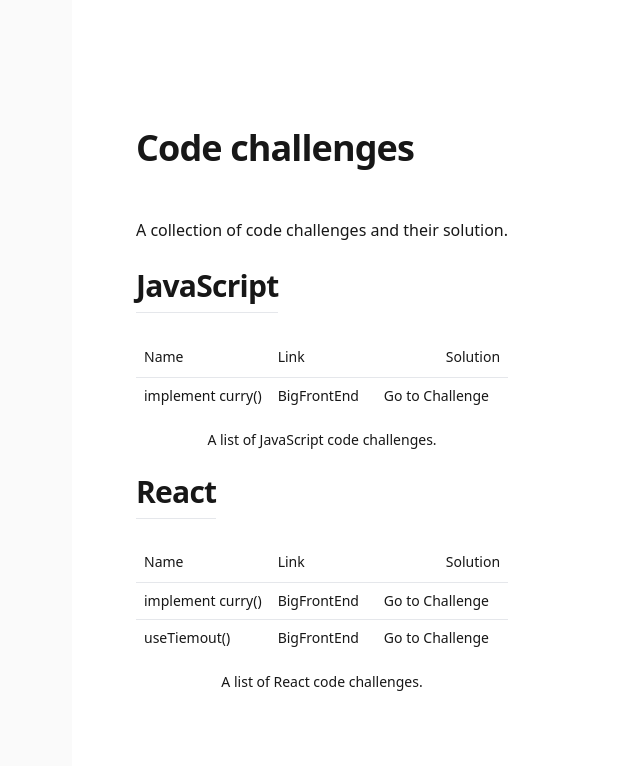
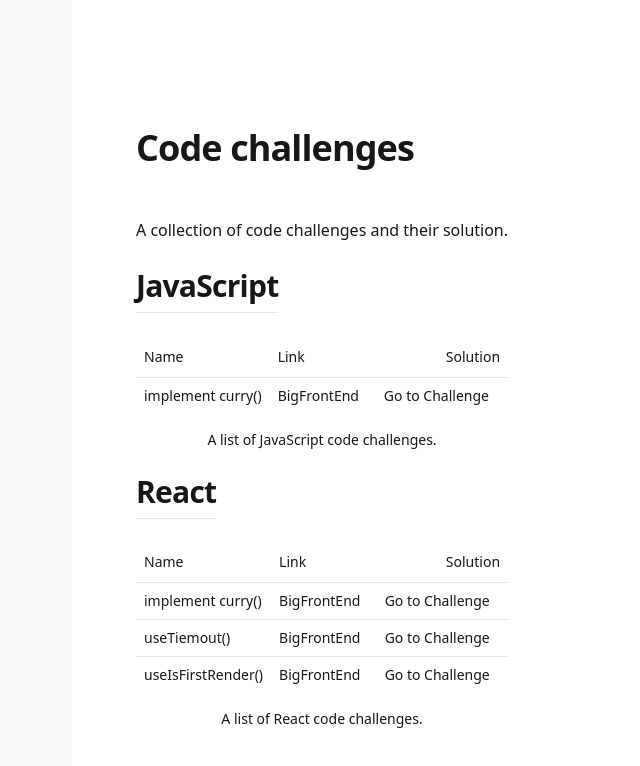
Before and after one commit to Galiano19/code-challenges, a Next.js app: page / in a window 1280 px wide. Shown: the top 766 px of the page, without its empty margins (184-824 px from the left). Built offline with nearby package versions, Linux system fonts and the light colour scheme.

Commit message:
challenge useisfirstrender

```diff
--- a/app/page.tsx
+++ b/app/page.tsx
@@ -87,6 +87,20 @@ export default function Home() {
               <a href="/react/usetimeout">Go to Challenge</a>
             </TableCell>
           </TableRow>
+          <TableRow>
+            <TableCell>useIsFirstRender()</TableCell>
+            <TableCell>
+              <a
+                href="https://bigfrontend.dev/react/useIsFirstRender"
+                target="_blank"
+              >
+                BigFrontEnd
+              </a>
+            </TableCell>
+            <TableCell>
+              <a href="/react/useisfirstrender">Go to Challenge</a>
+            </TableCell>
+          </TableRow>
         </TableBody>
       </Table>
     </Layout>
--- /dev/null
+++ b/app/react/useisfirstrender/page.tsx
@@ -0,0 +1,15 @@
+"use client";
+
+import ChallengePage from "@/app/components/pattern/ChallengePage/ChallengePage";
+import { TypographyP } from "@/app/components/ui/typography/typography";
+
+export default function FirstRender() {
+  return (
+    <ChallengePage
+      title="useIsFirstRender()"
+      description="Create a hook to tell if it is the first render."
+    >
+      <TypographyP>Check code in repo</TypographyP>
+    </ChallengePage>
+  );
+}
--- /dev/null
+++ b/app/react/useisfirstrender/useIsFirstRender.ts
@@ -0,0 +1,12 @@
+import { useRef } from "react";
+
+export function useIsFirstRender(): boolean {
+  const isFirstRender = useRef(true);
+
+  if (isFirstRender.current) {
+    isFirstRender.current = false;
+    return true;
+  }
+
+  return false;
+}
--- a/app/react/usetimeout/page.tsx
+++ b/app/react/usetimeout/page.tsx
@@ -5,7 +5,7 @@ import { useState } from "react";
 import { useTimeout } from "./useTimeout";
 import { TypographyP } from "@/app/components/ui/typography/typography";
 
-export default function CounterApp() {
+export default function Timeout() {
   const [count, setCount] = useState(0);
 
   const handleTimer = () => {
```
